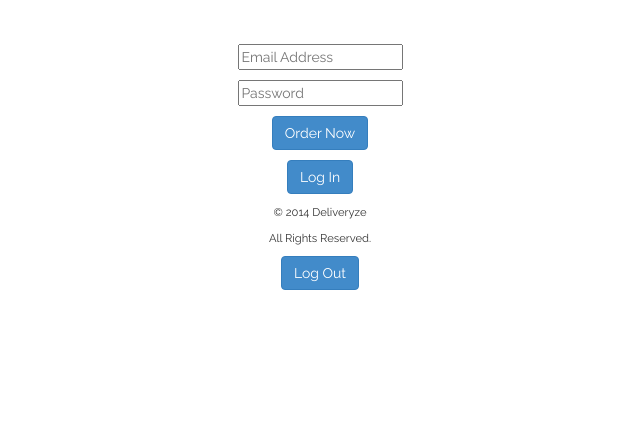
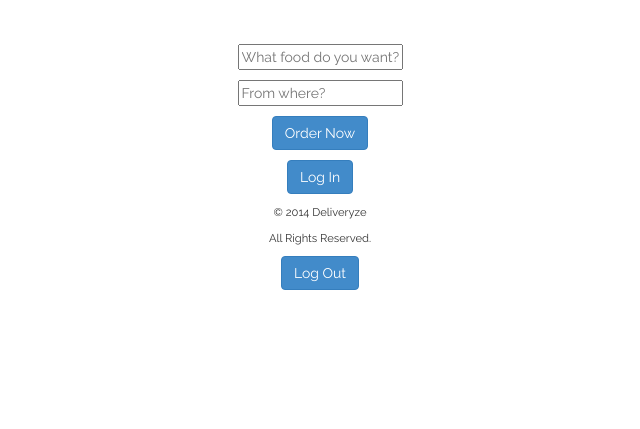
Before and after one commit to epolner/deliveryze, a Django app: page / in a window 1280 px wide. Shown: the part 371-800 px from the top of the page, without its empty margins (320-960 px from the left). Run offline with Django 3.2, Linux system fonts and the light colour scheme; some libraries are stand-ins or nearby versions.

Commit message:
Updated landing page to reflect wireframe workflow

```diff
--- a/delivapp/templates/homepage.html
+++ b/delivapp/templates/homepage.html
@@ -14,8 +14,10 @@
 			}(document, 'script', 'facebook-jssdk'));</script>
 		<div id= "login form">
 		<center>
-		<p><input type="emailAddress" class="span3" placeholder="Email Address"></p>
-		<p><input type="password" class="span3" placeholder="Password"></p>
+		<!--<p><input type="emailAddress" class="span3" placeholder="Email Address"></p>
+                <p><input type="password" class="span3" placeholder="Password"></p>-->
+		<p><input type="text" class="span3" placeholder="What food do you want?"></p>
+		<p><input type="text" class="span3" placeholder="From where?"></p>
 	    <p><input type="submit" class="btn btn-primary btn-large" value="Order Now"></p>
             <p><a href="{% url 'login' %}" class="btn btn-primary">Log In</a></p>
 	    </div>
```
